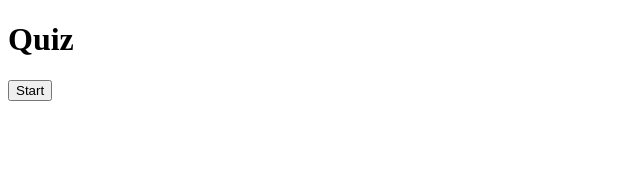
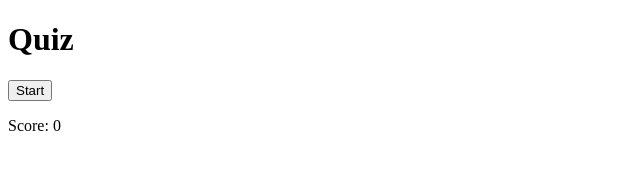
Before and after one commit to StephanieGeraAmil/quiz-app, a React (Create React App) app: page / in a window 1280 px wide. Shown: the top 185 px of the page, without its empty margins (0-640 px from the left). Built offline with nearby package versions, Linux system fonts and the light colour scheme; a web font is replaced by a local one.

Commit message:
fixing some issues with the game over

```diff
--- a/src/App.tsx
+++ b/src/App.tsx
@@ -47,7 +47,11 @@ const App=()=> {
 
 
   const nextQuestion= ()=>{
-    setNumber(prev=>prev+1);
+    if(number+1<TOTAL_QUESTIONS){
+      setNumber(prev=>prev+1);
+    }else{
+      setGameOver(true);
+    }
   }
 
 
@@ -59,7 +63,7 @@ const App=()=> {
                     Start
                   </button>: null
                 }
-              {!gameOver? <p className="score">Score: {score}</p>:null}
+              <p className="score">Score: {score}</p>
               {loading? <p>Loadding next question....</p>:null}
               {!loading && !gameOver &&questions.length>0 && userAnswers.length!==TOTAL_QUESTIONS ?
 
@@ -71,7 +75,7 @@ const App=()=> {
                       callback={checkAnswer}/>
 
                :null }
-              {!loading && !gameOver &&questions.length>0 && userAnswers.length==number+1 && number< TOTAL_QUESTIONS -1?
+              {!loading && !gameOver &&questions.length>0 && userAnswers.length!== TOTAL_QUESTIONS?
 
                   <button className="next" onClick={nextQuestion}>
                     Next
```
